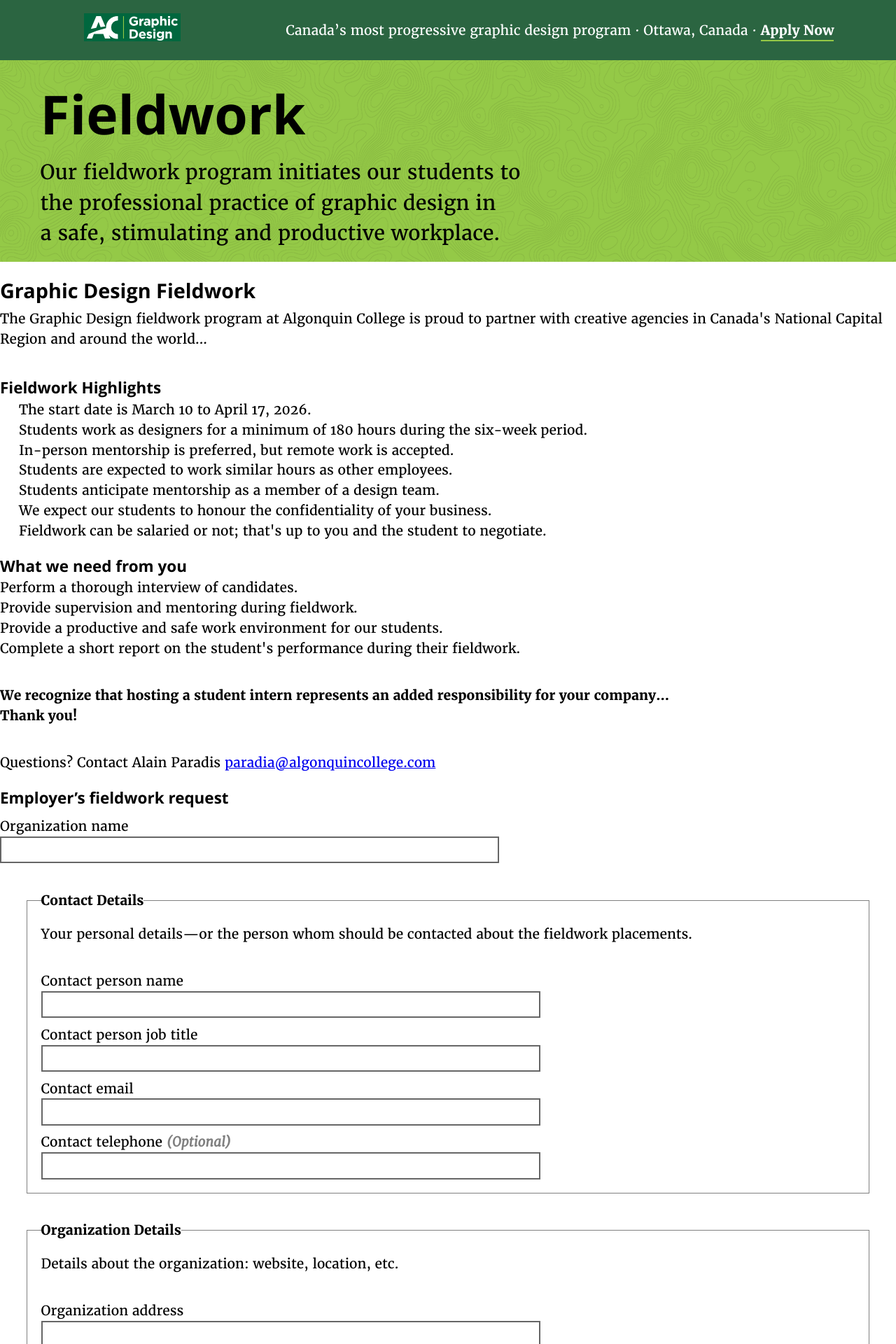
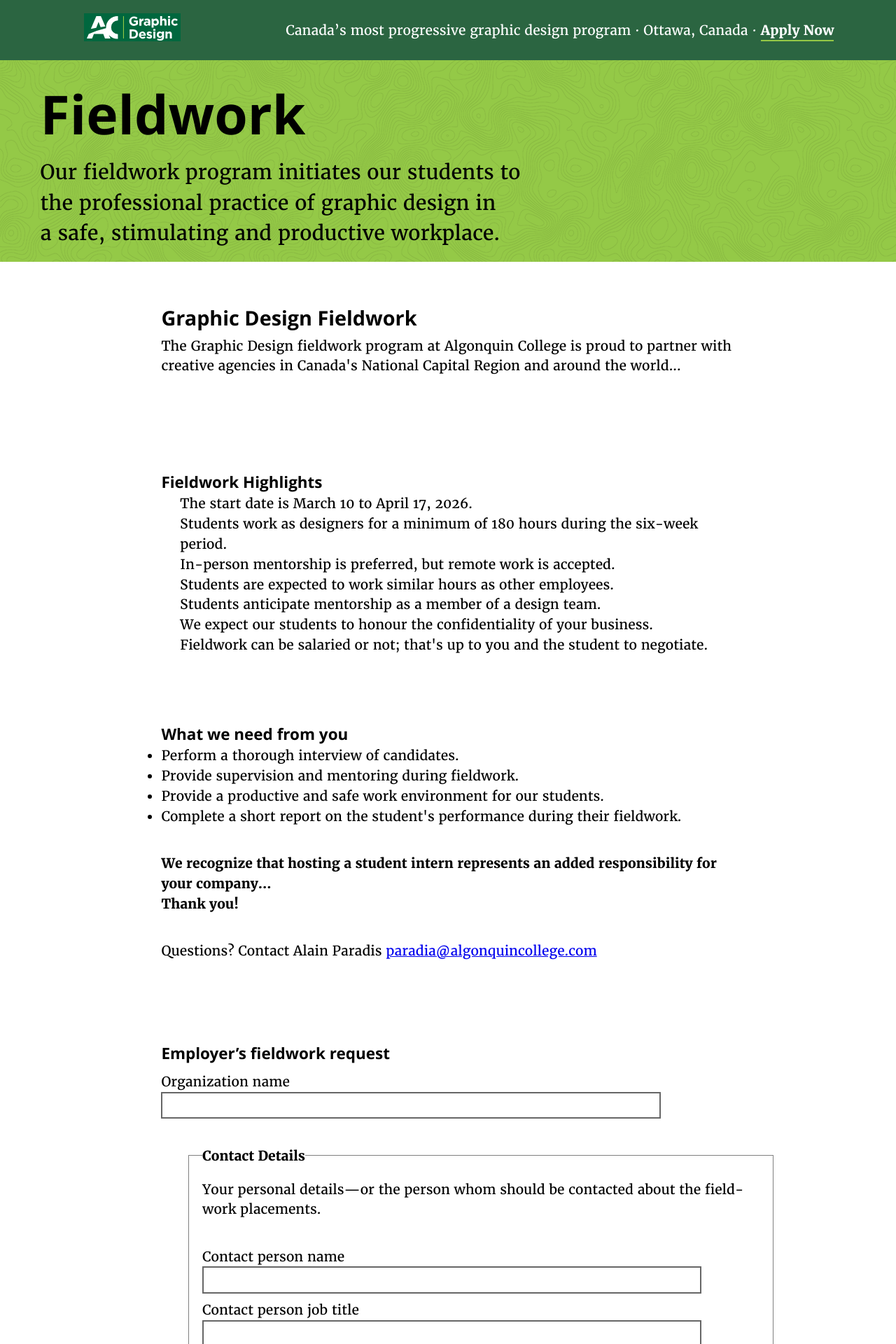
Before and after one commit to AlainParadis/ad, a Jekyll site: the page built from fieldwork/index.html, in a window 1280 px wide. Shown: the top 1920 px of the page at 70% size. Built offline with Jekyll 4.4.1, drawn with Linux system fonts in a browser that asks for light colours.

Commit message:
Fix fieldwork page: remove errant </main> tag and add responsive section styling to match homepage layout

```diff
--- a/_includes/fieldwork-content.html
+++ b/_includes/fieldwork-content.html
@@ -101,5 +101,4 @@
 			<button class="" type="submit">Submit</button>
 		</div>
 		</form>
-		</section>
-</main>
+	</section>
--- a/css/layout.css
+++ b/css/layout.css
@@ -595,3 +595,36 @@
 		justify-content: space-between;
 	}
 }
+
+/* Fieldwork page sections - responsive widths matching homepage */
+.intro,
+.highlights,
+.employer,
+.fieldwork-form
+{
+	padding: 2rem 1rem;
+	margin: 0 auto;
+}
+
+@media (min-width: 600px)
+{
+	.intro,
+	.highlights,
+	.employer,
+	.fieldwork-form
+	{
+		max-width: 80%;
+		padding: 2rem;
+	}
+}
+
+@media (min-width: 900px)
+{
+	.intro,
+	.highlights,
+	.employer,
+	.fieldwork-form
+	{
+		max-width: 70%;
+	}
+}
```
